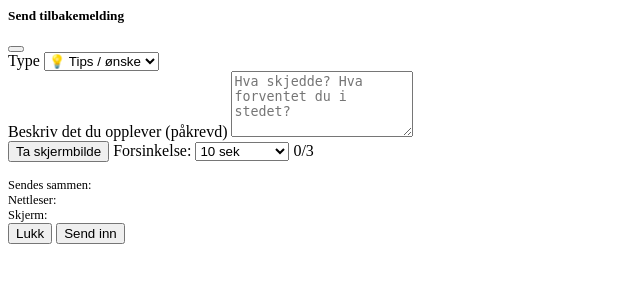
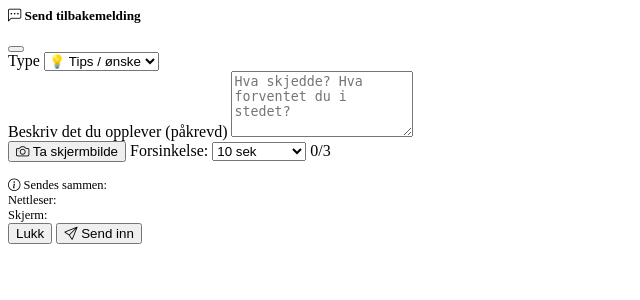
Before and after one commit to punnerud/feedback, a Django app: template feedback_widget/templates/feedback_widget/widget.html in a window 1280 px wide. Shown: the top 300 px of the page, without its empty margins (0-640 px from the left). Run offline with Django 4.2, Linux system fonts and the light colour scheme; the template is opened without the code that fills it, so the values that code supplies are empty; some libraries are stand-ins or nearby versions.

Commit message:
Fix: auto-last Bootstrap Icons hvis vertsapp ikke har det
Ikoner (<i class='bi bi-...'>) viste bare tomme sirkler siden
Bootstrap Icons CSS ikke var eksplisitt dokumentert som avhengighet.

Liten inline script sjekker om bootstrap-icons allerede er lastet,
og appender CDN-lenken hvis ikke. Ingen dobbel-load.

```diff
--- a/feedback_widget/templates/feedback_widget/widget.html
+++ b/feedback_widget/templates/feedback_widget/widget.html
@@ -1,5 +1,7 @@
 {% load i18n %}
 <!-- Feedback widget — button lives in navbar, modal + JS here -->
+<!-- Auto-load Bootstrap Icons hvis ikke allerede inkludert av vertsappen -->
+<script>(function(){if(!document.querySelector('link[href*="bootstrap-icons"]')){var l=document.createElement('link');l.rel='stylesheet';l.href='https://cdn.jsdelivr.net/npm/bootstrap-icons@1.11.3/font/bootstrap-icons.min.css';document.head.appendChild(l);}})();</script>
 <style>
     #fbCanvasWrap {
         position: relative;
```
